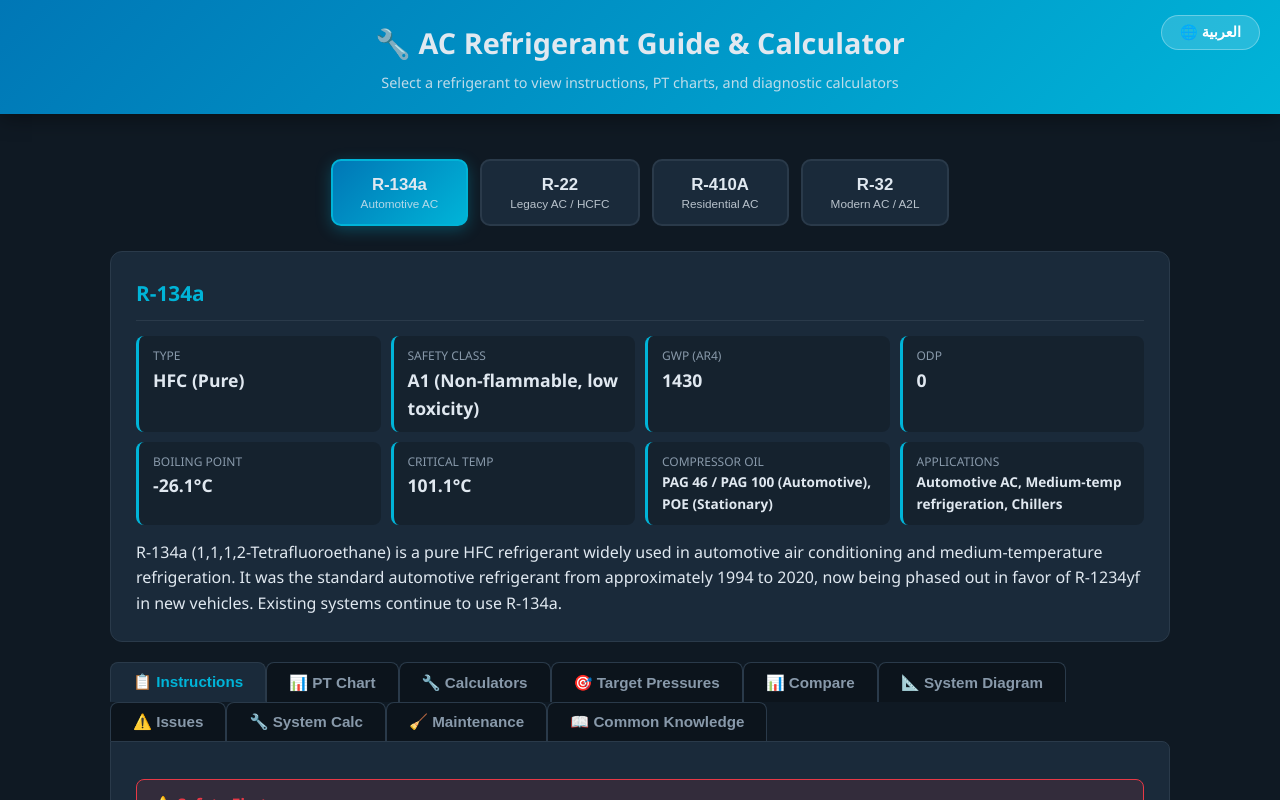
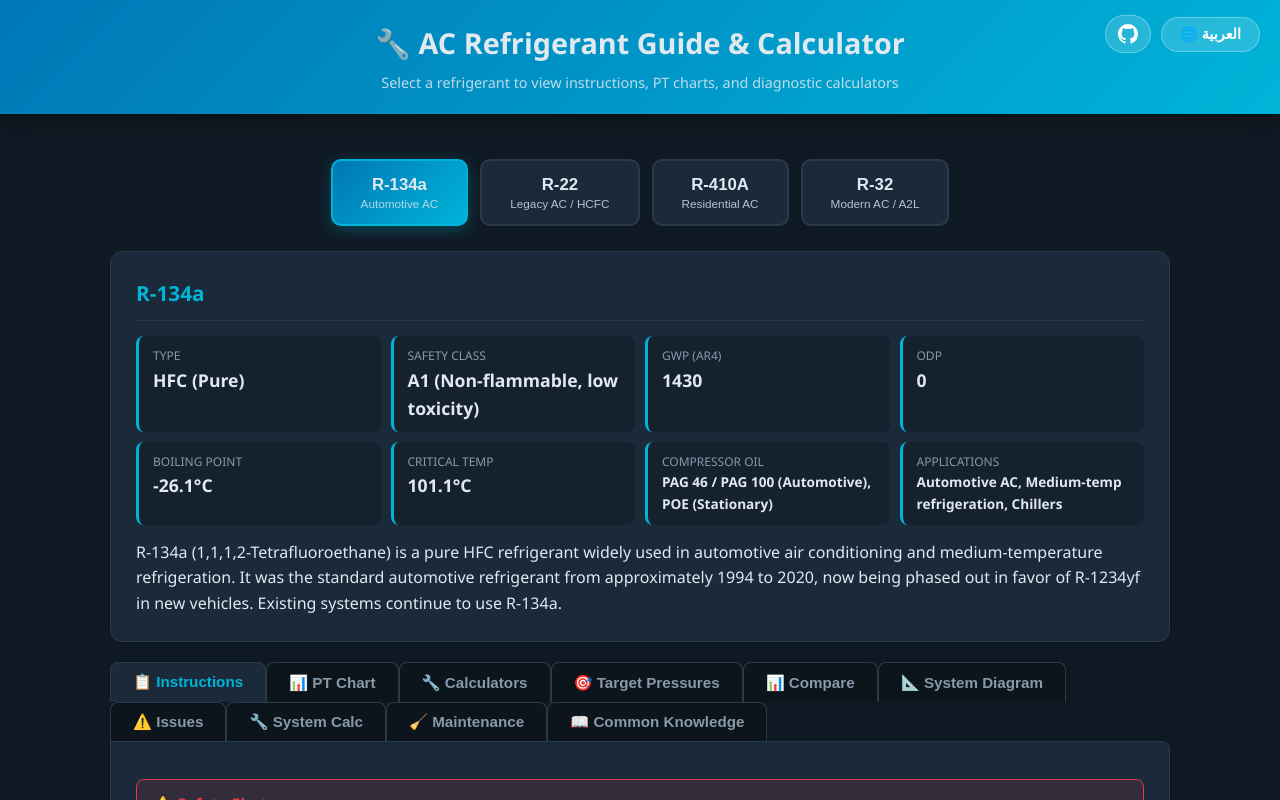
Before and after one commit to Alihkhawaher/ac-refrigerant-guide, a plain HTML site: page index.html in a window 1280 px wide. Shown: the top 800 px of the page. Drawn offline with Linux system fonts and the light colour scheme.

Commit message:
feat: add GitHub link next to language switcher in header

```diff
--- a/css/styles.css
+++ b/css/styles.css
@@ -285,10 +285,29 @@ canvas { width: 100% !important; height: 100% !important; }
 #diagZoomCtrl button:hover { border-color: var(--accent); }
 #diagZoomCtrl span { color: var(--text-dim); font-size: 0.85em; }
 footer { text-align: center; padding: 20px; color: var(--text-dim); font-size: 0.8em; border-top: 1px solid var(--border); margin-top: 20px; }
-.lang-toggle {
+.header-actions {
   position: absolute;
   top: 15px;
   right: 20px;
+  display: flex;
+  align-items: center;
+  gap: 10px;
+  z-index: 10;
+}
+.github-link {
+  display: flex;
+  align-items: center;
+  justify-content: center;
+  padding: 8px 12px;
+  background: rgba(255,255,255,0.15);
+  border: 1px solid rgba(255,255,255,0.3);
+  border-radius: 20px;
+  color: #fff;
+  text-decoration: none;
+  transition: all 0.2s;
+}
+.github-link:hover { background: rgba(255,255,255,0.3); }
+.lang-toggle {
   padding: 8px 18px;
   background: rgba(255,255,255,0.15);
   border: 1px solid rgba(255,255,255,0.3);
@@ -298,7 +317,6 @@ footer { text-align: center; padding: 20px; color: var(--text-dim); font-size: 0
   font-weight: 600;
   cursor: pointer;
   transition: all 0.2s;
-  z-index: 10;
 }
 .lang-toggle:hover { background: rgba(255,255,255,0.3); }
 header { position: relative; }
@@ -398,5 +416,7 @@ header { position: relative; }
   .card { padding: 15px; }
   .tab-btn { padding: 8px 14px; font-size: 0.82em; }
   .slider-num { width: 56px !important; font-size: 0.85em !important; }
-  .lang-toggle { top: 10px; right: 10px; padding: 6px 12px; font-size: 0.8em; }
+  .header-actions { top: 10px; right: 10px; gap: 8px; }
+  .github-link { padding: 6px 8px; }
+  .lang-toggle { padding: 6px 12px; font-size: 0.8em; }
 }
--- a/index.html
+++ b/index.html
@@ -15,7 +15,12 @@
 </head>
 <body>
 <header>
-  <button class="lang-toggle" onclick="toggleLang()">🌐 العربية</button>
+  <div class="header-actions">
+    <a href="https://github.com/Alihkhawaher/ac-refrigerant-guide" target="_blank" rel="noopener noreferrer" class="github-link" title="View on GitHub">
+      <svg height="20" width="20" viewBox="0 0 16 16" fill="currentColor"><path d="M8 0C3.58 0 0 3.58 0 8c0 3.54 2.29 6.53 5.47 7.59.4.07.55-.17.55-.38 0-.19-.01-.82-.01-1.49-2.01.37-2.53-.49-2.69-.94-.09-.23-.48-.94-.82-1.13-.28-.15-.68-.52-.01-.53.63-.01 1.08.58 1.23.82.72 1.21 1.87.87 2.33.66.07-.52.28-.87.51-1.07-1.78-.2-3.64-.89-3.64-3.95 0-.87.31-1.59.82-2.15-.08-.2-.36-1.02.08-2.12 0 0 .67-.21 2.2.82.64-.18 1.32-.27 2-.27.68 0 1.36.09 2 .27 1.53-1.04 2.2-.82 2.2-.82.44 1.1.16 1.92.08 2.12.51.56.82 1.27.82 2.15 0 3.07-1.87 3.75-3.65 3.95.29.25.54.73.54 1.48 0 1.07-.01 1.93-.01 2.2 0 .21.15.46.55.38A8.013 8.013 0 0016 8c0-4.42-3.58-8-8-8z"/></svg>
+    </a>
+    <button class="lang-toggle" onclick="toggleLang()">🌐 العربية</button>
+  </div>
   <h1 data-en="🔧 AC Refrigerant Guide & Calculator" data-ar="🔧 دليل مكيفات الهواء وحاسبة التبريد">🔧 AC Refrigerant Guide & Calculator</h1>
   <p data-en="Select a refrigerant to view instructions, PT charts, and diagnostic calculators" data-ar="اختر مبرداً لعرض التعليمات ومخططات الضغط-الحرارة وحاسبات التشخيص">Select a refrigerant to view instructions, PT charts, and diagnostic calculators</p>
 </header>
@@ -334,5 +339,17 @@
   }
 })();
 </script>
+<!-- Service Worker Registration -->
+<script>
+if ('serviceWorker' in navigator) {
+  window.addEventListener('load', function() {
+    navigator.serviceWorker.register('sw.js').then(function(registration) {
+      console.log('ServiceWorker registration successful with scope: ', registration.scope);
+    }).catch(function(err) {
+      console.error('ServiceWorker registration failed: ', err);
+    });
+  });
+}
+</script>
 </body>
 </html>
--- a/sw.js
+++ b/sw.js
@@ -1,4 +1,4 @@
-var CACHE_NAME = 'ac-guide-v2';
+var CACHE_NAME = 'ac-guide-v3';
 var ASSETS = [
   './',
   './index.html',
```
Also changed, not shown: icons/icon-192.png, icons/icon-512.png.
